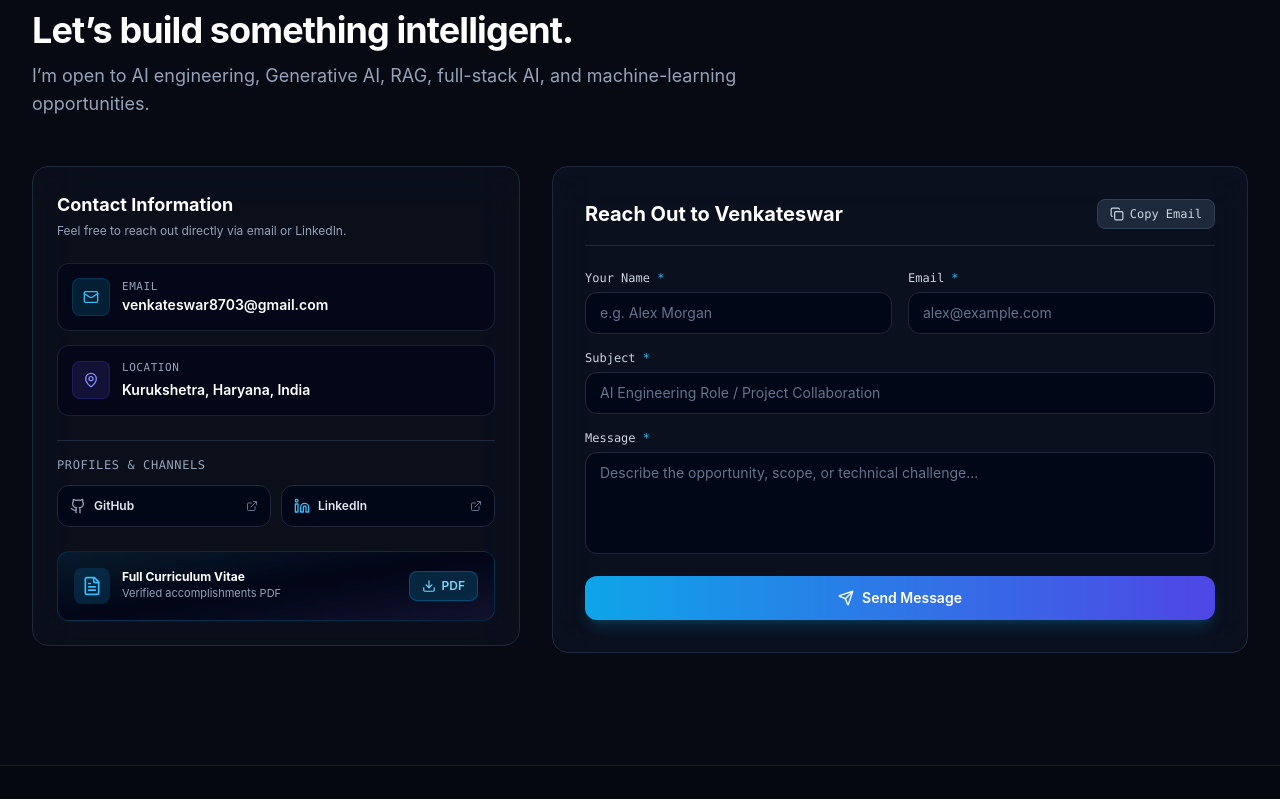
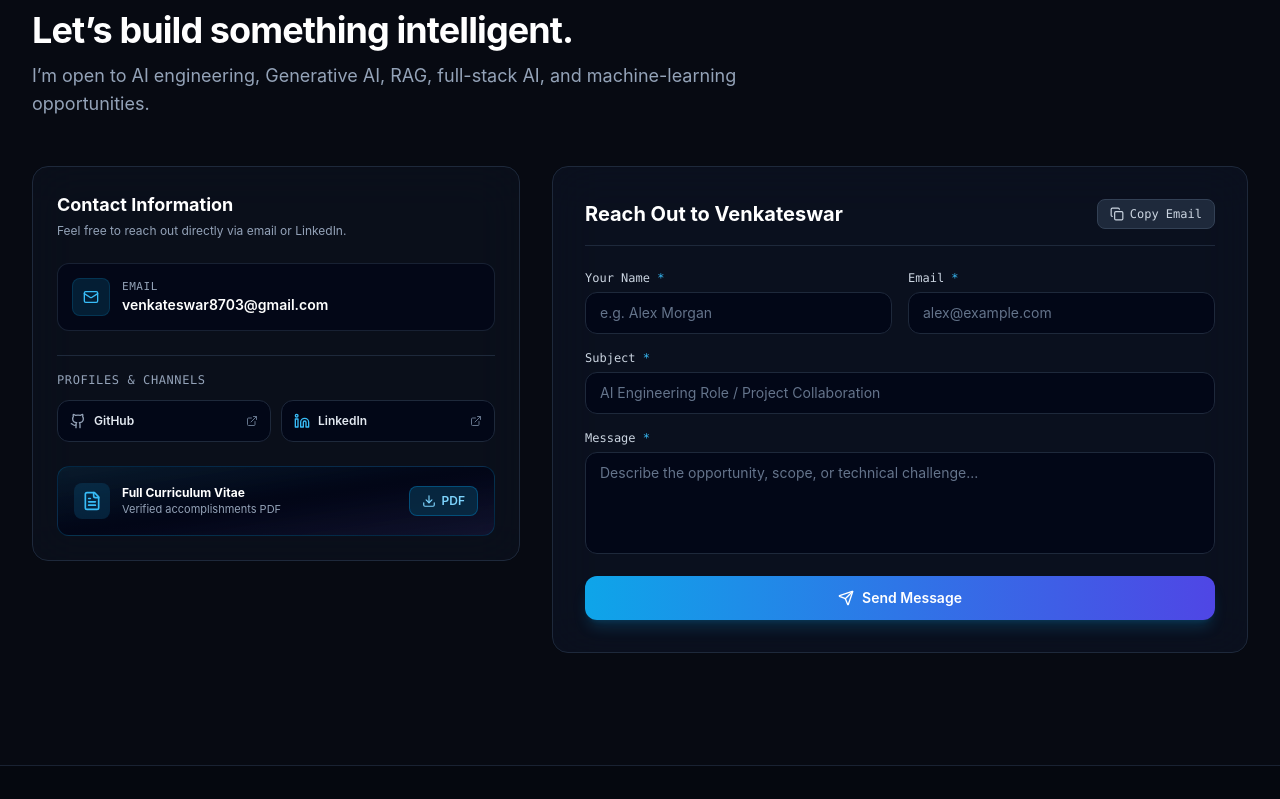
Before and after one commit to Venkateswar8703/Portfolio-Venkateswar, a Next.js app: page / in a window 1280 px wide. Shown: the part 11201-12000 px from the top of the page. Built offline with nearby package versions, Linux system fonts and the light colour scheme; no server answers.

Commit message:
refactor: remove location from contact section, data, and resume

```diff
--- a/data/portfolioData.ts
+++ b/data/portfolioData.ts
@@ -56,7 +56,6 @@
     "AI Engineer focused on Generative AI, RAG pipelines, agentic workflows, multimodal AI, and scalable backend systems.",
   aboutText:
     "I am an AI Engineer with a mathematics background from NIT Warangal. I build production-oriented Generative AI applications that transform text, documents, speech, images, and video into useful intelligent workflows. My work spans RAG, vector search, LLM orchestration, agentic systems, multimodal processing, APIs, and deployment.",
-  location: "Kurukshetra, Haryana, India",
   email: "venkateswar8703@gmail.com",
   resumePath: "/resume.pdf",
   socials: {
--- a/scripts/generateResumePdf.mjs
+++ b/scripts/generateResumePdf.mjs
@@ -70,7 +70,7 @@
   });
   y -= 13;
 
-  const contactLine = "Email: venkateswar8703@gmail.com | Location: Kurukshetra, Haryana, India";
+  const contactLine = "Email: venkateswar8703@gmail.com";
   page.drawText(contactLine, {
     x: marginX,
     y: y,
--- a/sections/ContactSection.tsx
+++ b/sections/ContactSection.tsx
@@ -4,7 +4,6 @@
 import { ContactForm } from "@/components/ContactForm";
 import {
   Mail,
-  MapPin,
   Github,
   Linkedin,
   FileText,
@@ -54,20 +53,6 @@
                     </span>
                   </div>
                 </a>
-
-                <div className="flex items-center gap-3 p-3.5 rounded-xl bg-slate-950/70 border border-slate-800/80">
-                  <div className="p-2.5 rounded-lg bg-indigo-950/60 border border-indigo-800/40 text-indigo-400">
-                    <MapPin className="w-4 h-4" />
-                  </div>
-                  <div>
-                    <span className="text-[11px] font-mono uppercase tracking-wider text-slate-400 block">
-                      Location
-                    </span>
-                    <span className="text-sm font-semibold text-white">
-                      {PERSONAL_INFO.location}
-                    </span>
-                  </div>
-                </div>
               </div>
 
               {/* Social Channels */}
```
Also changed, not shown: 1 other file (tests, documents, lock files or other folders).
